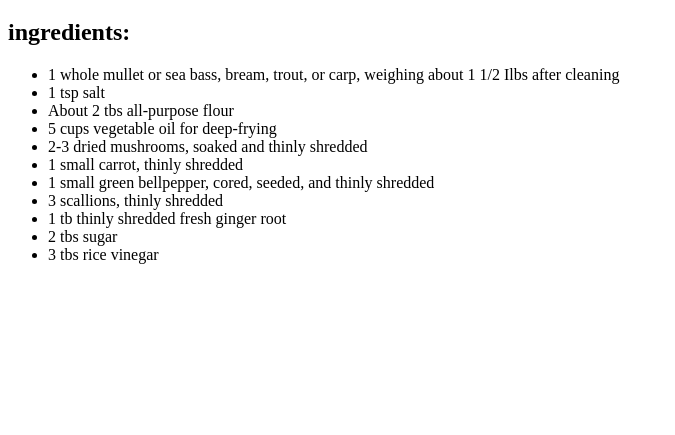
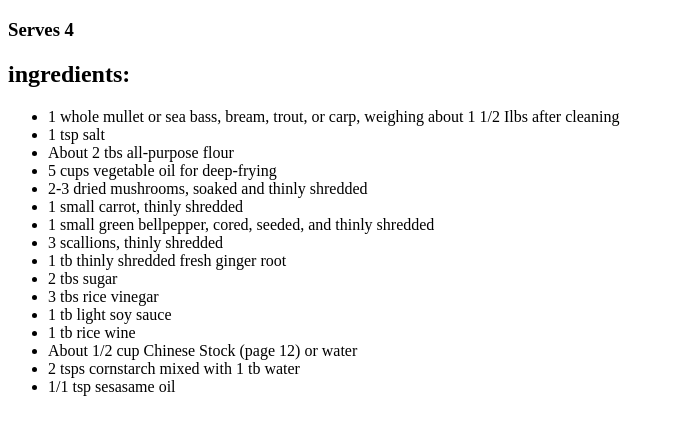
Before and after one commit to EllaMurphy1/recipe, a plain HTML site: page index.html in a window 1280 px wide. Shown: the part 61-496 px from the top of the page, without its empty margins (0-675 px from the left). Drawn offline with Linux system fonts and the light colour scheme.

Commit message:
Update index.html

```diff
--- a/index.html
+++ b/index.html
@@ -3,8 +3,9 @@
 <body>
 
 <h1>Five Willow Fish Recipe</h1>
+<h3>Serves 4</h3>
 
-<h2> ingredients: </h2>
+<h2>ingredients:</h2>
 
 <ul>
   <li>1 whole mullet or sea bass, bream, trout, or carp, weighing about 1 1/2 Ilbs after cleaning</li>
@@ -18,6 +19,11 @@
   <li>1 tb thinly shredded fresh ginger root</li>
   <li>2 tbs sugar</li>
   <li>3 tbs rice vinegar</li>
+  <li>1 tb light soy sauce</li>
+  <li>1 tb rice wine</li>
+  <li>About 1/2 cup Chinese Stock (page 12) or water</li>
+  <li>2 tsps cornstarch mixed with 1 tb water</li>
+  <li>1/1 tsp sesasame oil</li>
 </ul>
 
 </body>
```
